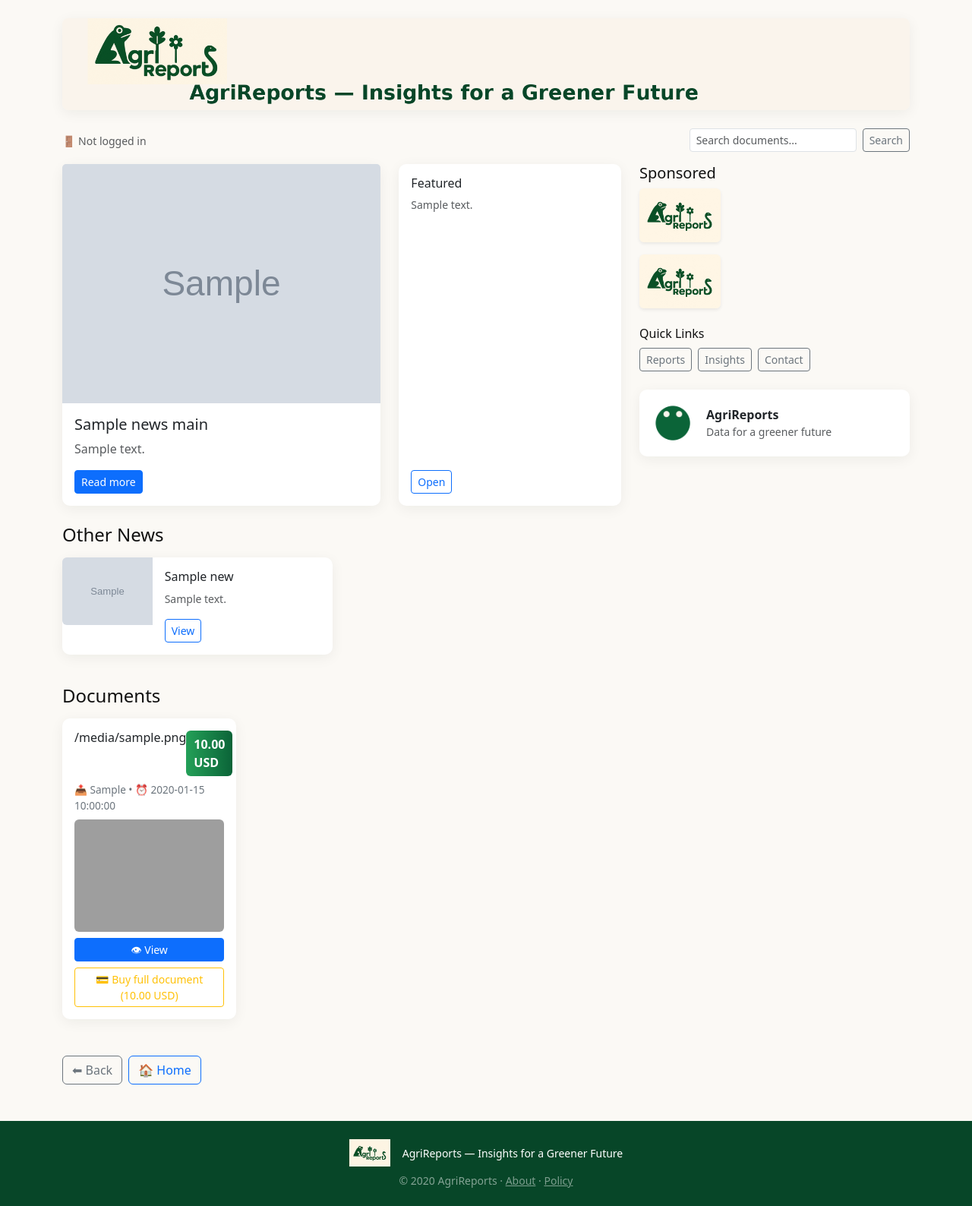
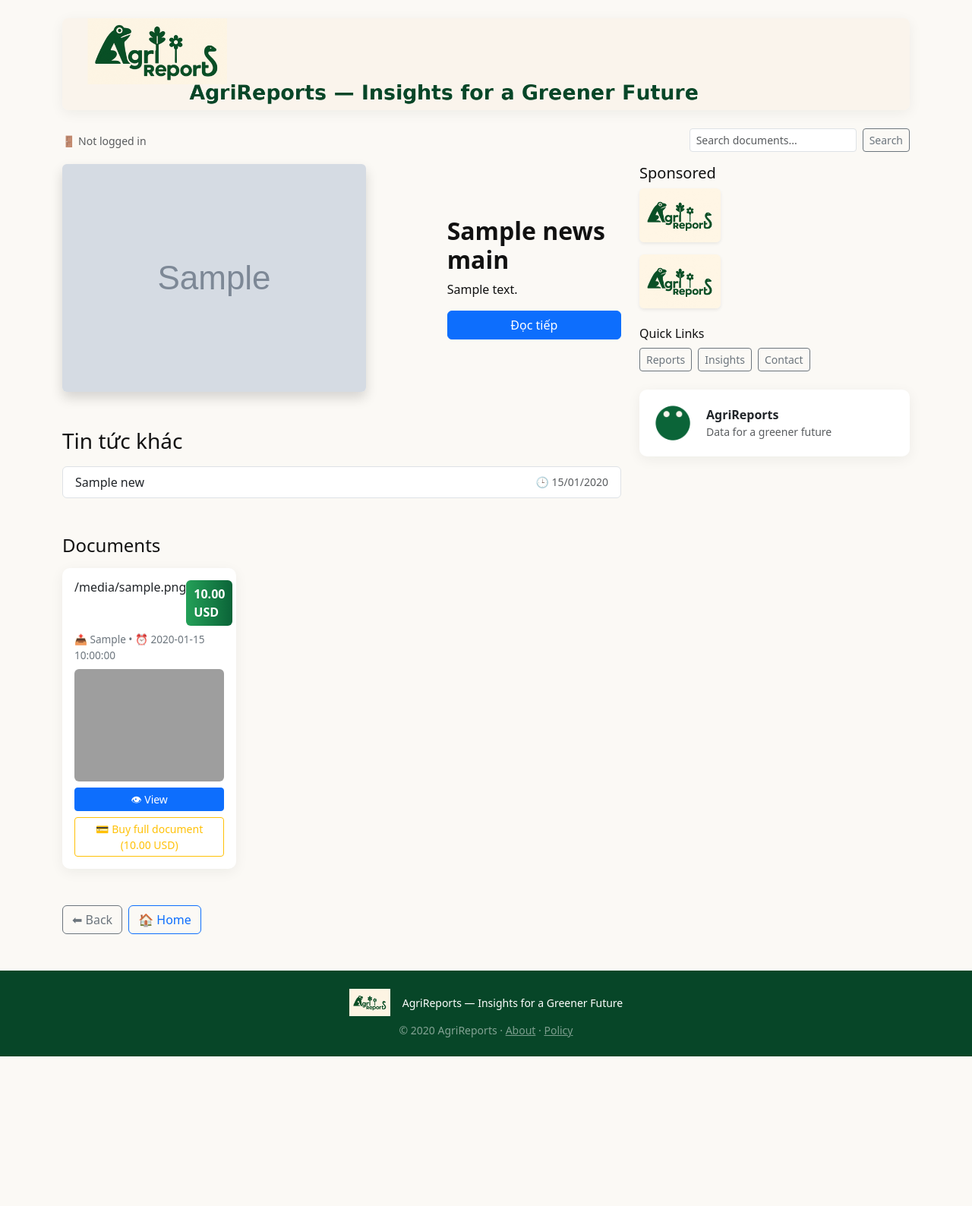
Before and after one commit to Phucsinh238/fastapi-pdf-app, a FastAPI app: template app/templates/index.html in a window 1280 px wide. Shown: the part 89-1677 px from the top of the page at 76% size. After the commit the page ends 1480 px from the top, so only its background shows below. Run offline with FastAPI, Linux system fonts and the light colour scheme; the template is opened without the code that fills it: most values are stand-ins (such as "Sample title", 1, 10 or a date in 2020); grey boxes marked "Sample" are stand-in pictures; grey boxes are pictures that could not be loaded.

Commit message:
Update index.html

```diff
--- a/app/templates/index.html
+++ b/app/templates/index.html
@@ -100,52 +100,33 @@
       <div class="col-lg-8">
 
         <!-- News main -->
+      <!-- Hero Section: Bản tin nổi bật -->
 {% if news_main %}
-        <div class="row mb-4">
-          <div class="col-md-7">
-            <div class="card doc-card">
-              <img src="{{ news_main.image_url }}" class="card-img-top" alt="News image">
-              <div class="card-body">
-                <h5 class="card-title">{{ news_main.title }}</h5>
-                <p class="card-text text-muted">{{ news_main.summary }}</p>
-                <a href="/news/{{ news_main.id }}" class="btn btn-sm btn-primary">Read more</a>
+<div class="row mb-5">
+  <div class="col-md-8">
+    <img src="{{ news_main.image_url }}" alt="News Image" class="img-fluid rounded shadow">
   </div>
-            </div>
-          </div>
-          <div class="col-md-5">
-            <div class="card h-100 doc-card p-3">
-              <h6 class="mb-2">Featured</h6>
-              <p class="small text-muted">{{ news_main.summary }}</p>
-              <div class="mt-auto">
-                <a href="/news/{{ news_main.id }}" class="btn btn-outline-primary btn-sm">Open</a>
-              </div>
-            </div>
+  <div class="col-md-4 d-flex flex-column justify-content-center">
+    <h2 class="fw-bold">{{ news_main.title }}</h2>
+    <p>{{ news_main.summary[:250] }}{% if news_main.summary|length > 250 %}...{% endif %}</p>
+    <a href="/news/{{ news_main.id }}" class="btn btn-primary">Đọc tiếp</a>
   </div>
 </div>
 {% endif %}
 
-        <!-- News list -->
-        <h4 class="mb-3">Other News</h4>
-        <div class="row mb-4">
-          {% for news in news_list %}
-          <div class="col-md-6 mb-3">
-            <div class="card h-100 doc-card">
-              <div class="row g-0">
-                <div class="col-4">
-                  <img src="{{ news.image_url }}" class="img-fluid rounded-start" alt="...">
-                </div>
-                <div class="col-8">
-                  <div class="card-body">
-                    <h6 class="card-title">{{ news.title }}</h6>
-                    <p class="card-text small text-muted">{{ news.summary }}</p>
-                    <a href="/news/{{ news.id }}" class="btn btn-sm btn-outline-primary">View</a>
-                  </div>
-                </div>
-              </div>
-            </div>
-          </div>
+<!-- Other News -->
+{% if news_list %}
+<h3 class="mb-3">Tin tức khác</h3>
+<div class="list-group mb-5">
+  {% for news in news_list[:6] %}
+    <a href="/news/{{ news.id }}" class="list-group-item list-group-item-action d-flex justify-content-between align-items-center">
+      <span>{{ news.title[:20] }}{% if news.title|length > 20 %}...{% endif %}</span>
+      <small class="text-muted">🕒 {{ news.created_at.strftime('%d/%m/%Y') }}</small>
+    </a>
   {% endfor %}
 </div>
+{% endif %}
+
 
         <!-- Document list -->
         <h4 class="mb-3">Documents</h4>
```
Lines whose indentation alone changed are shown as unchanged.
